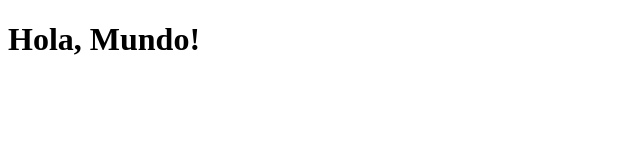
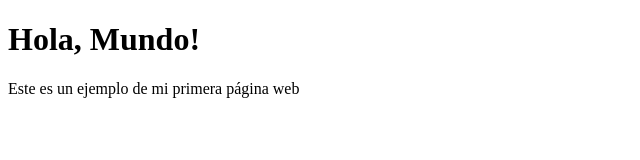
Before and after one commit to lothesito/proyecto, a plain HTML site: page index.html in a window 1280 px wide. Shown: the whole page, without its empty margins (0-640 px from the left). Drawn offline with Linux system fonts and the light colour scheme.

Commit message:
Agregar párrafo a index.html

```diff
--- a/index.html
+++ b/index.html
@@ -5,5 +5,6 @@
 </head>
 <body>
 	<h1>Hola, Mundo!</h1>
+	<p>Este es un ejemplo de mi primera página web<p>
 </body>
 </html>
```
